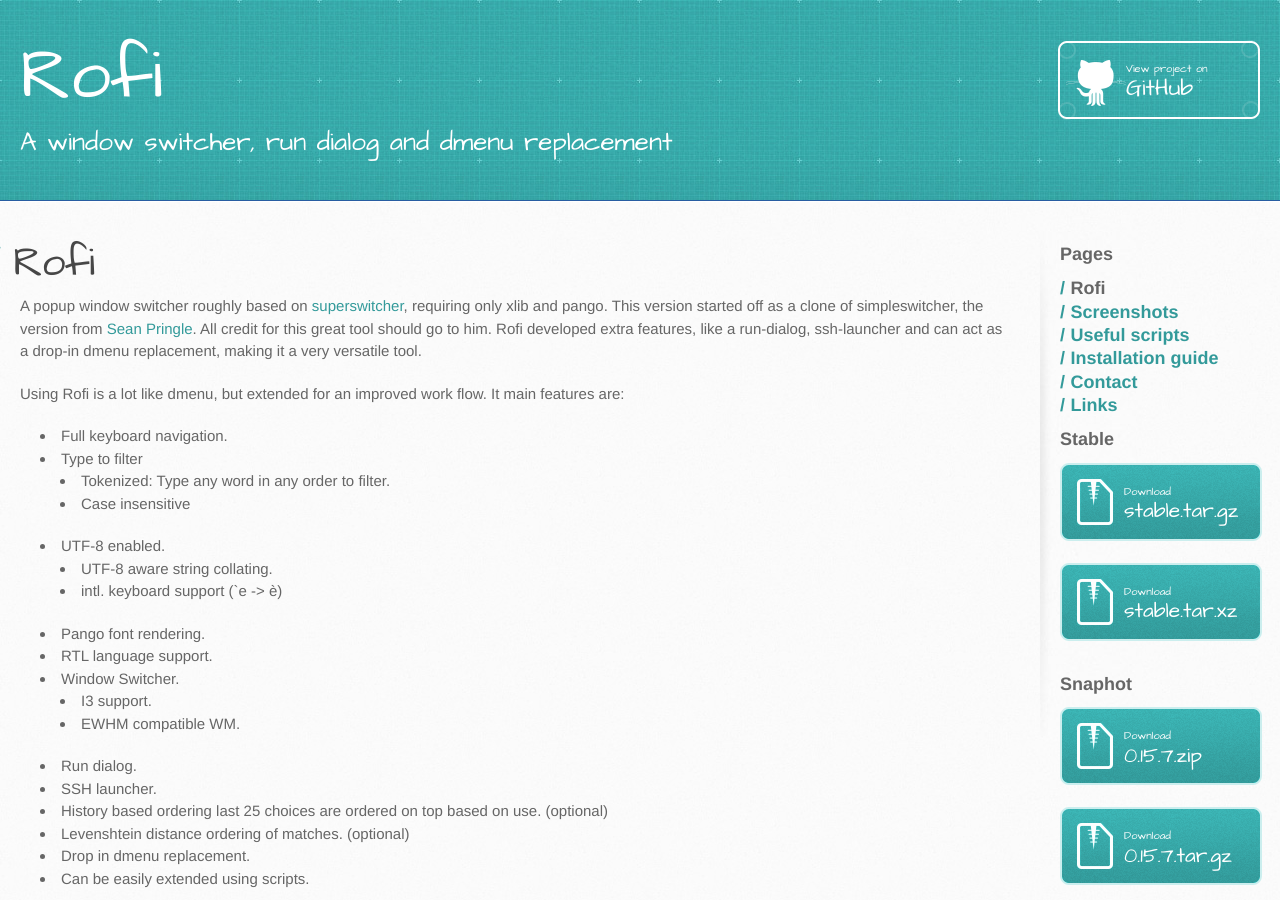
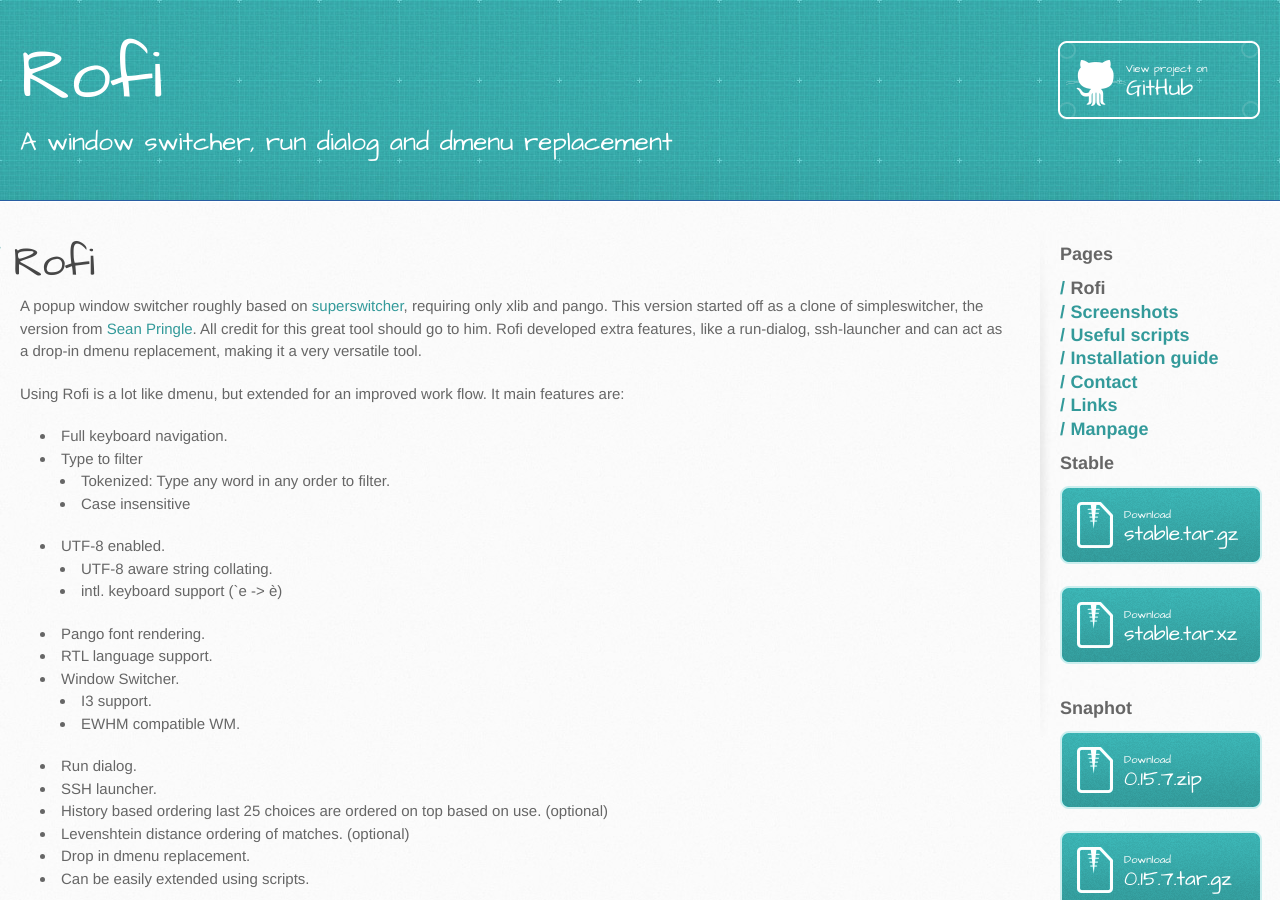
Before and after one commit to davatorium/rofi, a Jekyll site: the page built from index.md, in a window 1280 px wide and 900 px high. Built offline with Jekyll 4.4.1, drawn with Linux system fonts in a browser that asks for light colours.

Commit message:
Update!.

```diff
--- a/_layouts/default.html
+++ b/_layouts/default.html
@@ -43,6 +43,7 @@
         <h2 id="menuentry">{{ iter_page.title }}</h2>
         {% endif %}
         {% endfor %} <!-- page -->
+        <h2 id="menuentry"><a href="{{ site.url }}/manpage.html">Manpage</a></h2>
             <h1>Stable</h1>
           <a
 href="https://github.com/DaveDavenport/rofi/releases/download/{{site.github-version-stable}}/rofi-{{ site.github-version-stable }}.tar.gz" class="button">
```
